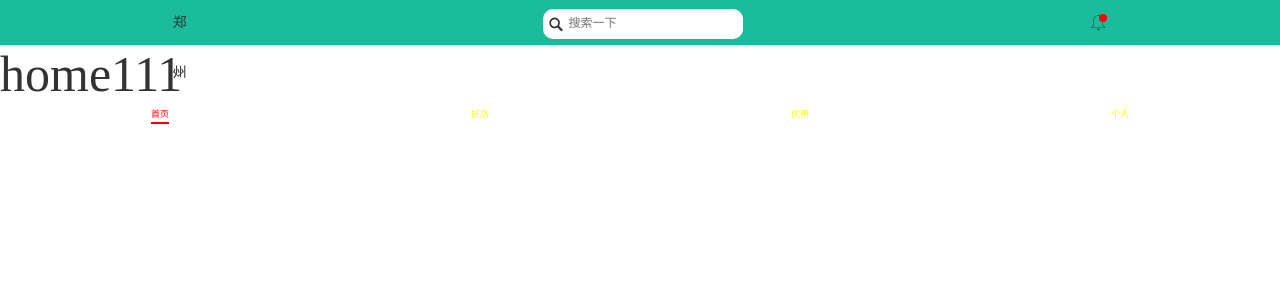
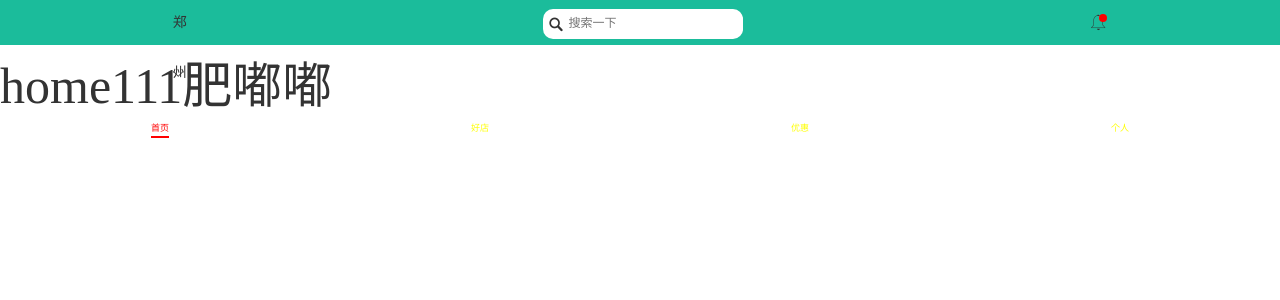
Before and after one commit to loklu52171/secondvue, a Vue app: page /#/home in a window 1280 px wide. Shown: the top 300 px of the page. Built offline with nearby package versions, Linux system fonts and the light colour scheme.

Commit message:
修改home

```diff
--- a/src/components/home/home.vue
+++ b/src/components/home/home.vue
@@ -1,6 +1,6 @@
 <template>
   <div>
-    home111
+    home111肥嘟嘟
   </div>
 </template>
 
```
